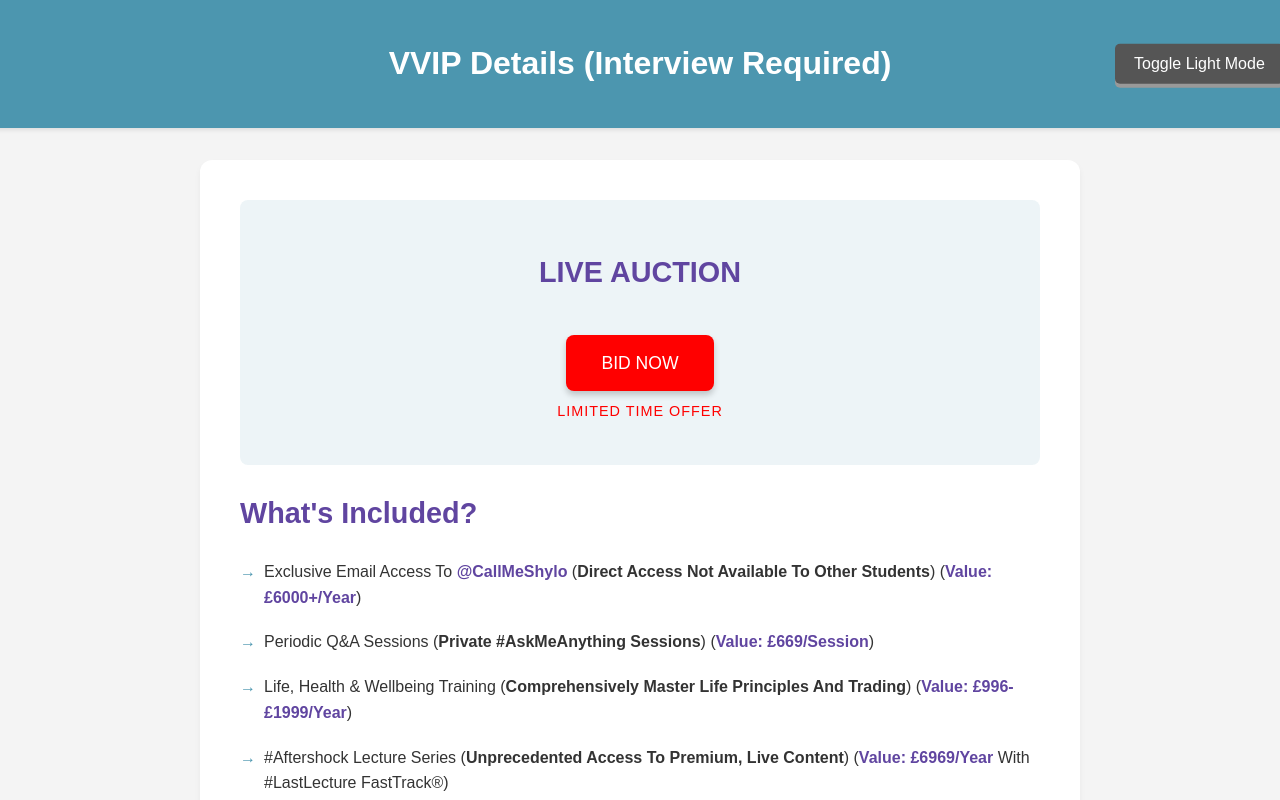
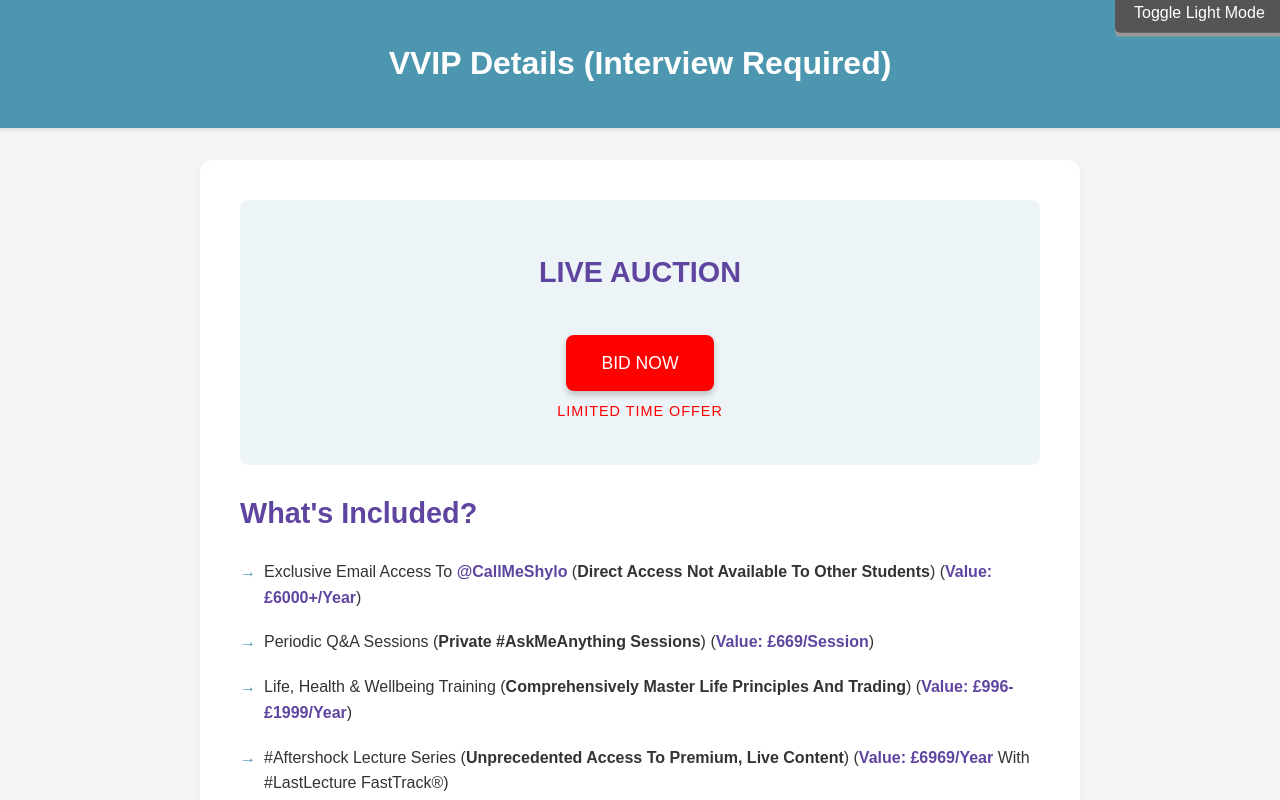
Before and after one commit to CallMeShylo/VVIP, a plain HTML site: page index.html in a window 1280 px wide. Shown: the top 800 px of the page. Drawn offline with Linux system fonts and the light colour scheme.

Commit message:
index.html

```diff
--- a/index.html
+++ b/index.html
@@ -3,7 +3,7 @@
 <head>
     <meta charset="UTF-8">
     <meta name="viewport" content="width=device-width, initial-scale=1.0">
-    <meta name="description" content="VVIP Auction Details - Exclusive membership benefits and opportunities">
+    <meta name="description" content="VVIP Auction Details - Rare Training Opportunity">
     <title>VVIP Auction | VVIP Details</title>
     <style>
         :root {
@@ -55,7 +55,7 @@
             box-shadow: 0 4px #999;
             position: absolute;
             right: 20px;
-            top: 50%;
+            top: 10%;
             transform: translateY(-50%);
             transition: all 0.3s ease;
         }
```
